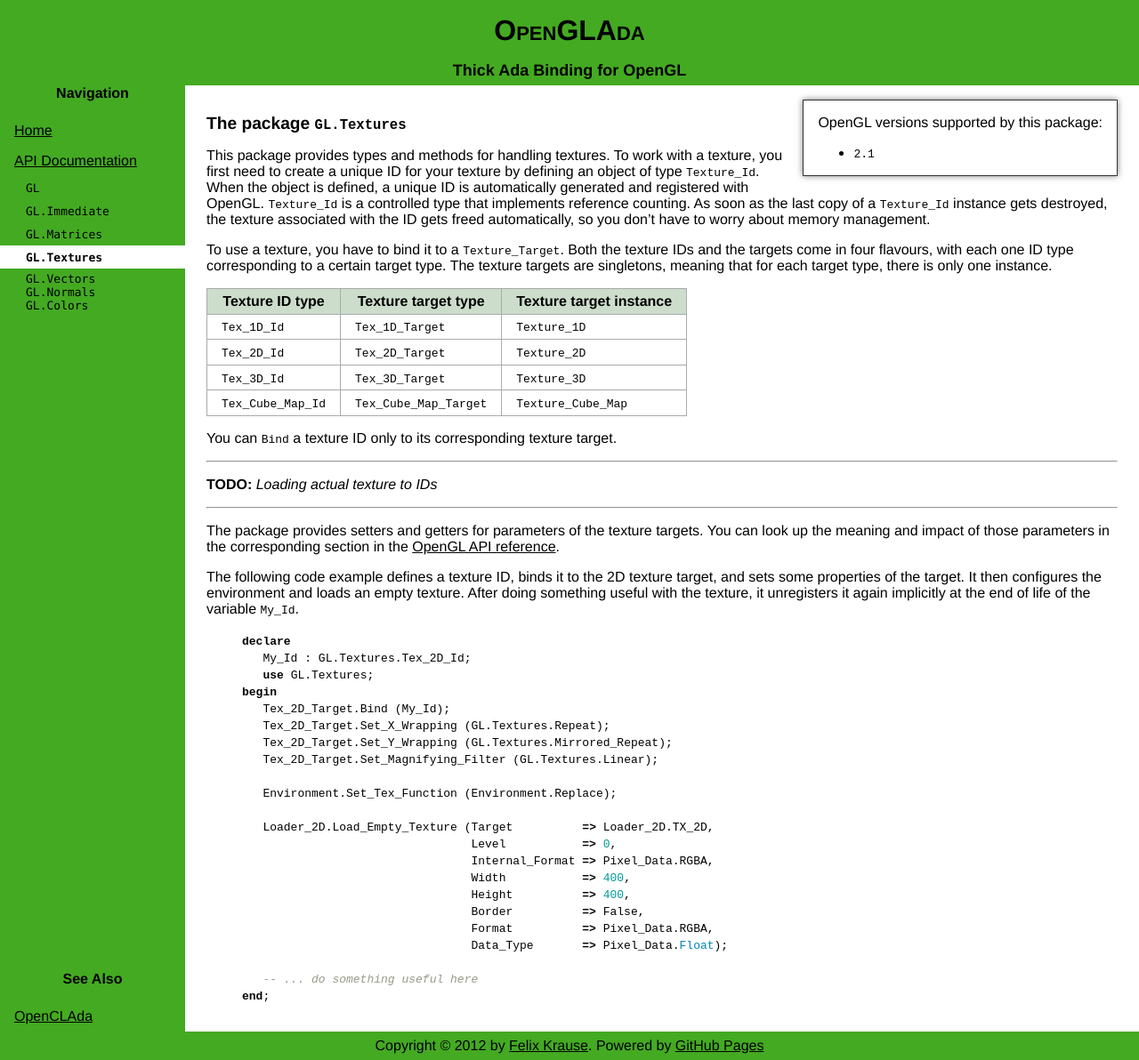
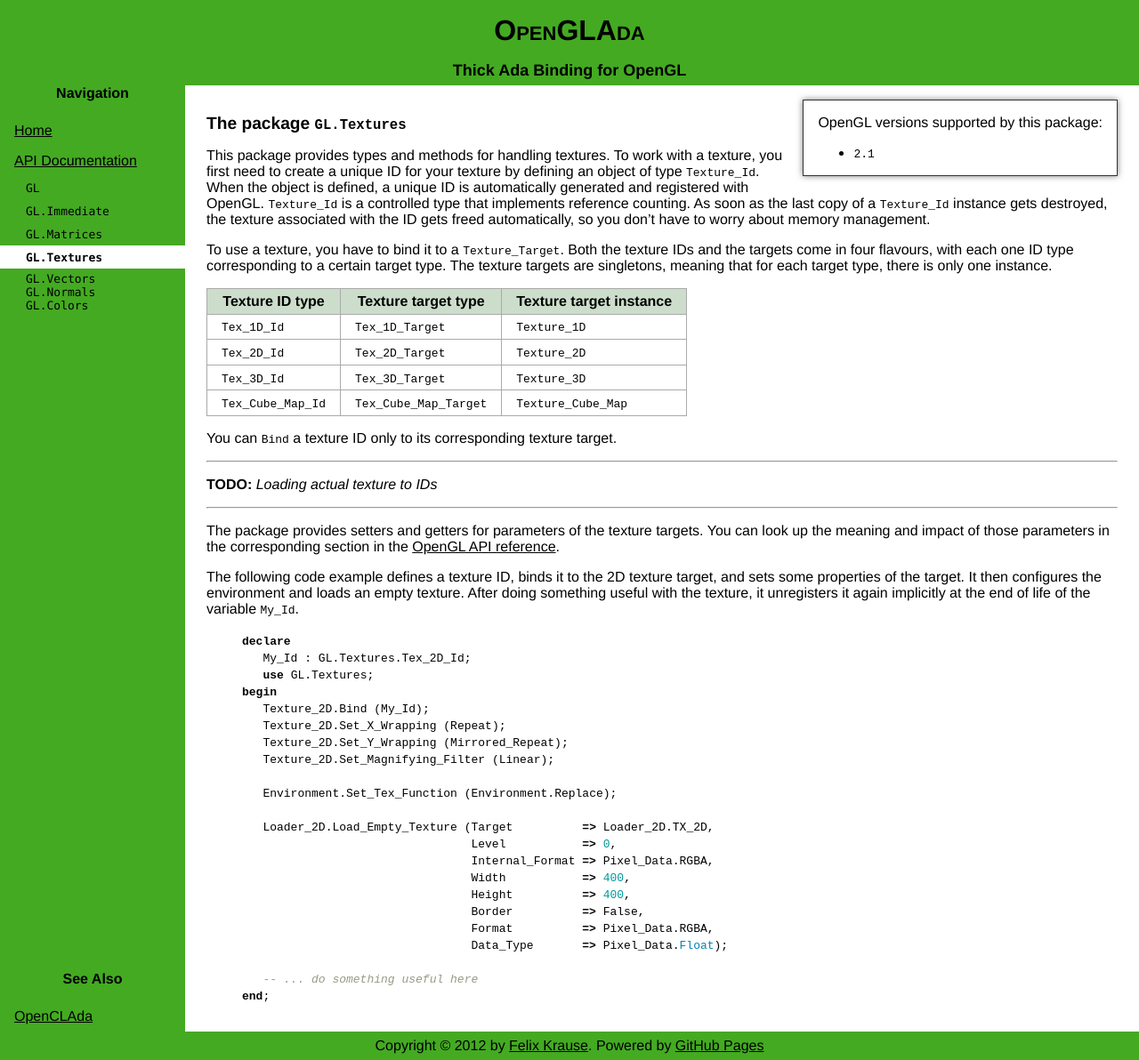
Before and after one commit to flyx/OpenGLAda, a Jekyll site: the page built from doc/GL.Textures.md, in a window 1280 px wide and 1192 px high. Shown: the whole window at 89% size. Built offline with Jekyll 4.4.1, drawn with Linux system fonts in a browser that asks for light colours.

Commit message:
Fixed texture code example

```diff
--- a/doc/GL.Textures.md
+++ b/doc/GL.Textures.md
@@ -77,10 +77,10 @@
    My_Id : GL.Textures.Tex_2D_Id;
    use GL.Textures;
 begin
-   Tex_2D_Target.Bind (My_Id);
-   Tex_2D_Target.Set_X_Wrapping (GL.Textures.Repeat);
-   Tex_2D_Target.Set_Y_Wrapping (GL.Textures.Mirrored_Repeat);
-   Tex_2D_Target.Set_Magnifying_Filter (GL.Textures.Linear);
+   Texture_2D.Bind (My_Id);
+   Texture_2D.Set_X_Wrapping (Repeat);
+   Texture_2D.Set_Y_Wrapping (Mirrored_Repeat);
+   Texture_2D.Set_Magnifying_Filter (Linear);
 
    Environment.Set_Tex_Function (Environment.Replace);
 
```
